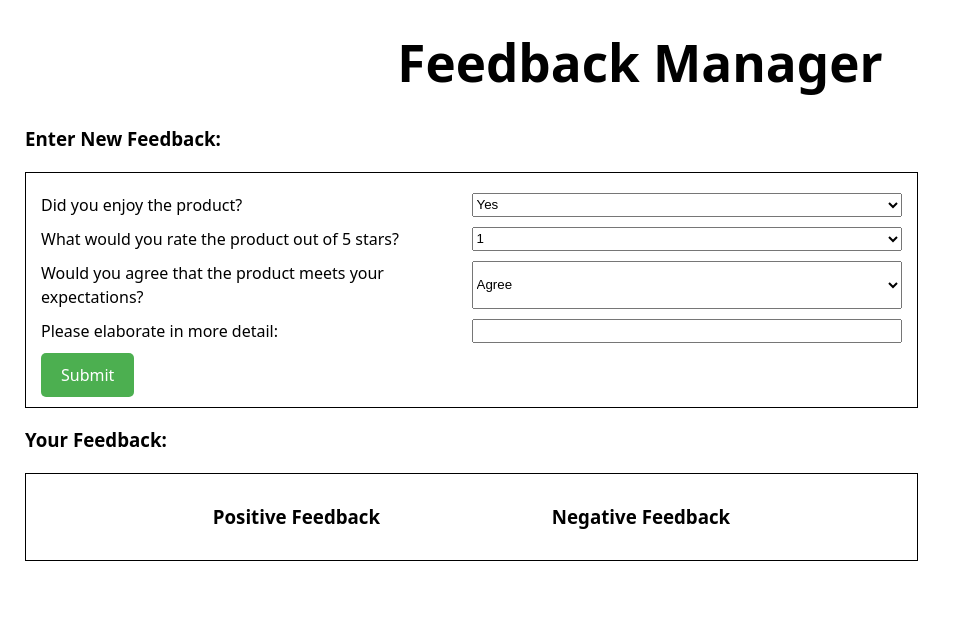
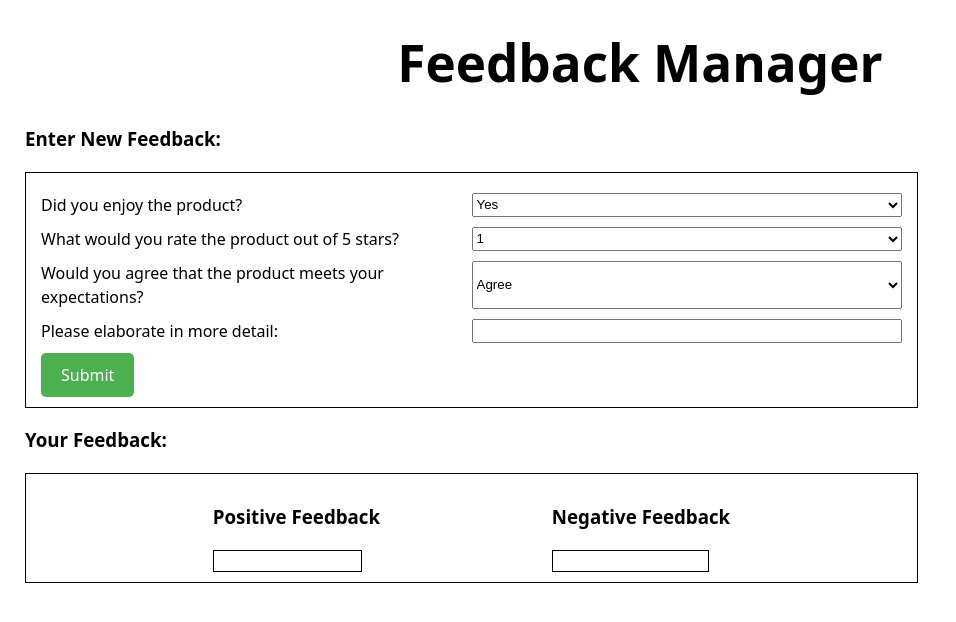
Before and after one commit to JamesBarnes48/FeedbackManagerClient, a Vue app: page / in a window 1280 px wide. Shown: the top 622 px of the page, without its empty margins (0-956 px from the left). Built offline with nearby package versions, Linux system fonts and the light colour scheme.

Commit message:
implement feedbackcontainer and integrate into allfeedbackcontainer

```diff
--- a/src/components/AllFeedbackContainer.vue
+++ b/src/components/AllFeedbackContainer.vue
@@ -1,8 +1,9 @@
 <script lang="ts">
+    import FeedbackContainer from './FeedbackContainer.vue';
 
     export default {
         name: 'AllFeedbackContainer',
-        components: {},
+        components: {FeedbackContainer},
         props: {},
         setup() {
             return {
@@ -15,9 +16,11 @@
     <div class="all-feedback-container">
         <div>
             <h3>Positive Feedback</h3>
+            <FeedbackContainer />
         </div>
         <div>
             <h3>Negative Feedback</h3>
+            <FeedbackContainer />
         </div>
     </div>
 </template>
--- /dev/null
+++ b/src/components/FeedbackContainer.vue
@@ -0,0 +1,22 @@
+<script lang="ts">
+
+    export default {
+        name: 'FeedbackContainer',
+        components: {},
+        props: {},
+        setup() {
+            return {
+            }
+        }
+    }
+</script>
+
+<template>
+    <div class="all-feedback-container">
+
+    </div>
+</template>
+
+<style scoped>
+
+</style>
```
